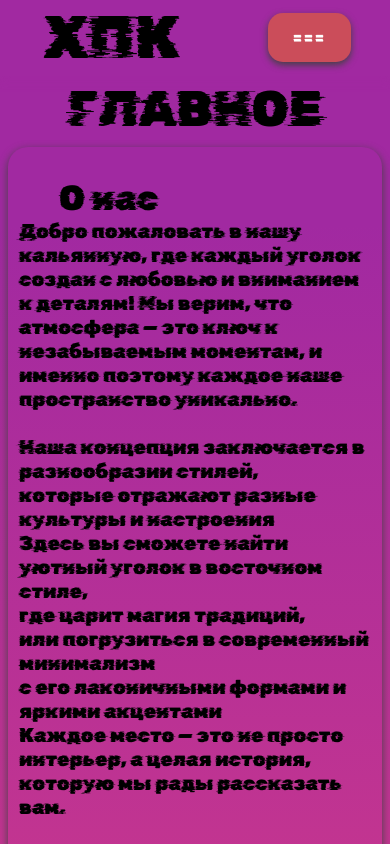
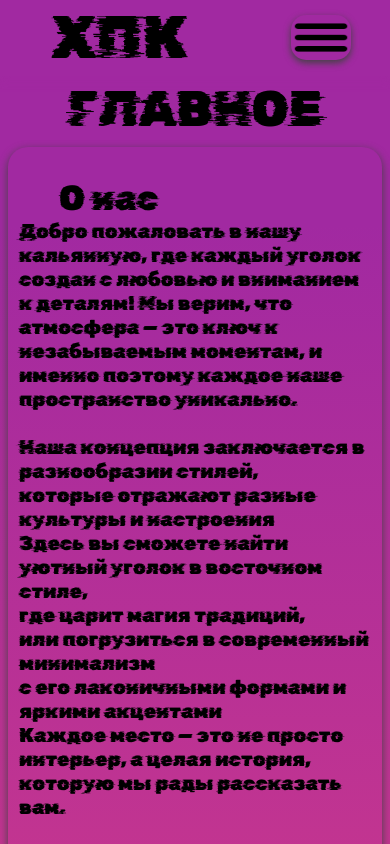
Before and after one commit to Aexizzz/HPK, a plain HTML site: page index.html in a window 390 px wide. Shown: the top 844 px of the page. Drawn offline with Linux system fonts and the light colour scheme.

Commit message:
Add files via upload

```diff
--- a/assets/css/style.css
+++ b/assets/css/style.css
@@ -84,11 +84,11 @@ body::-webkit-scrollbar-track{
     letter-spacing: 2px;
     font-weight: 300;
     font-size: 16px;
-    width: 83px;
-    height: 49px;
+    width: 60px;
+    height: 45px;
 
     border-radius: 15px;
-    background-color: rgba(255, 123, 0, 0.445);
+    background-color: rgba(255, 123, 0, 0);
     text-decoration: none;
 
     cursor: pointer;
@@ -100,7 +100,7 @@ body::-webkit-scrollbar-track{
     }
 }
 .burger:hover{
-    background-color: rgba(255, 123, 0, 0.644);
+    background-color: rgba(255, 123, 0, 0.315);
     box-shadow: 0px 3px 9px #424242;
 }
 .burger:active{
--- a/index.html
+++ b/index.html
@@ -21,7 +21,7 @@
                         <input type="button" value="Меню" class="btn">
                     </a>
                     <input type="button" value="Забронировать" class="btn">
-                    <input type="button" value="===" class="burger">
+                    <img src="./assets/img/burger.png" alt="" class="burger">
                 </div>
             </div>
         </header>
```
Also changed, not shown: assets/img/burger.png (added).
